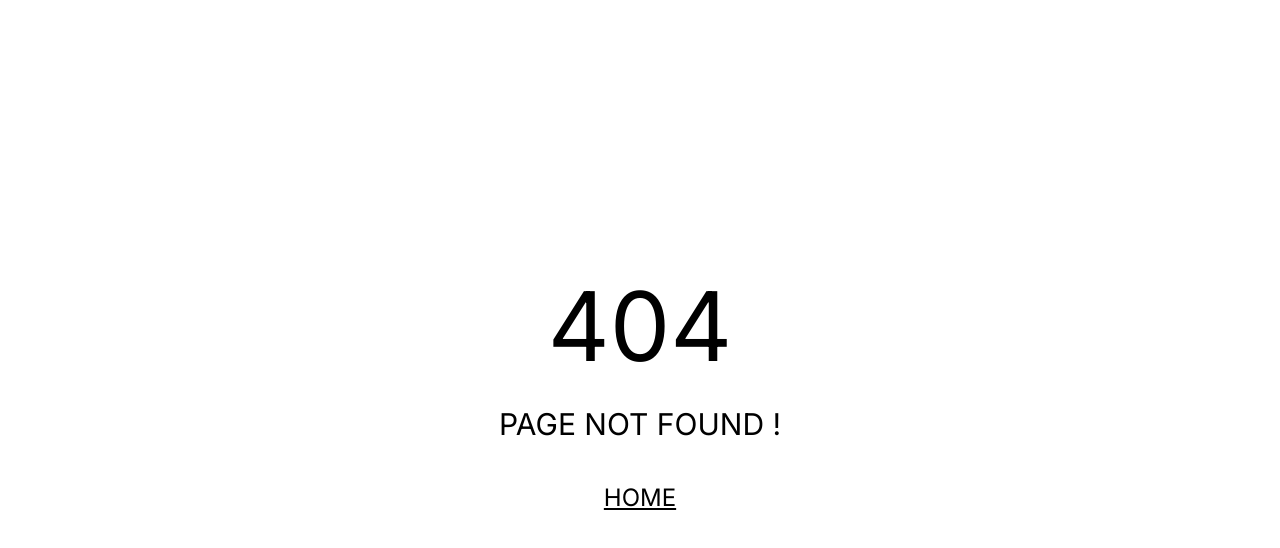
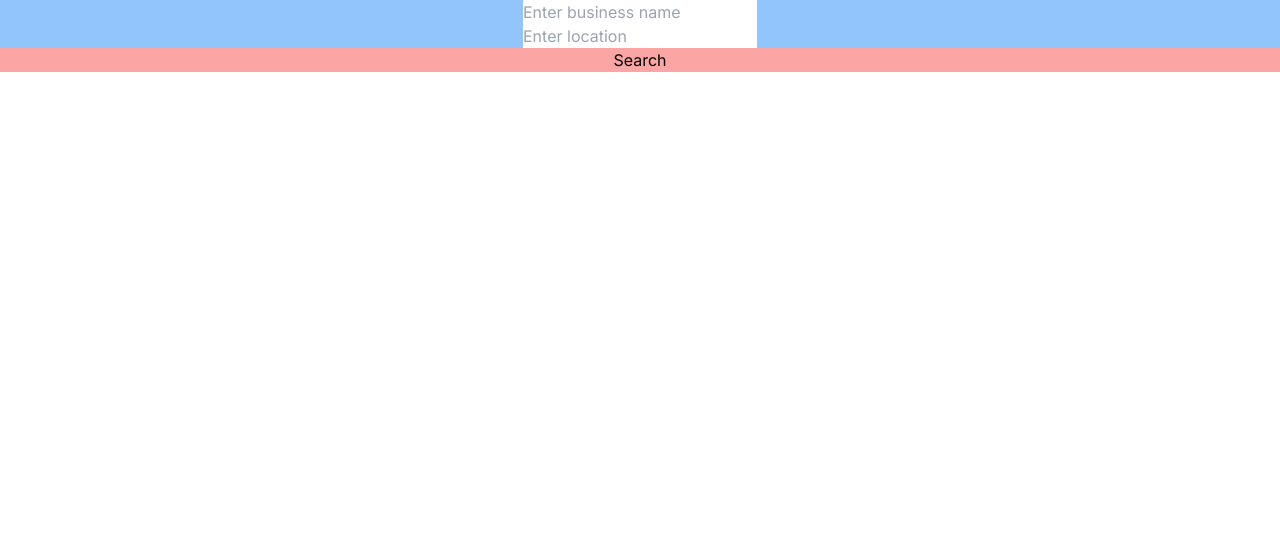
Before and after one commit to stormyy00/BobaThoughts, a Next.js app: page /yelp in a window 1280 px wide. Before the commit this address had no page. Shown: the top 548 px of the page. Built offline with nearby package versions, Linux system fonts and the light colour scheme.

Commit message:
yelp api

```diff
--- /dev/null
+++ b/src/app/api/fetch/search.js
@@ -0,0 +1,24 @@
+export const GET = async (res) => {
+  const { term, location } = req.query;
+
+  try {
+    const response = await fetch(
+      `https://api.yelp.com/v3/businesses/search?term=${term}&location=${location}`,
+      {
+        headers: {
+          Authorization: `Bearer ${process.env.NEXT_YELP_API_KEY}`,
+        },
+      }
+    );
+
+    if (!response.ok) {
+      throw new Error("Failed to fetch data from Yelp API");
+    }
+
+    const data = await response.json();
+    res.status(200).json(data);
+  } catch (error) {
+    console.error("Error fetching data:", error);
+    res.status(500).json({ error: "Internal Server Error" });
+  }
+};
--- /dev/null
+++ b/src/app/yelp/page.js
@@ -0,0 +1,11 @@
+import YelpSearch from "@/components/Yelp";
+
+const Page = () => {
+  return (
+    <div className="flex flex-col">
+      <YelpSearch />
+    </div>
+  );
+};
+
+export default Page;
--- a/src/components/Header.jsx
+++ b/src/components/Header.jsx
@@ -12,7 +12,11 @@ const Header = () => {
             <Image src={Logo} alt="Logo" className="z-0" navigate="/page.js" />
           </Link>
         </div>
-
+        <Link href="/yelp">
+          <button className="bg-gray-300 text-black px8 py-3 font-bold tracking-widest text-lg rounded-full m-10 transition ease-in-out delay-150 hover:scale-[1.01]">
+            yelp res
+          </button>
+        </Link>
         <Link href="/login">
           <button className="bg-gray-300 text-black px8 py-3 font-bold tracking-widest text-lg rounded-full m-10 transition ease-in-out delay-150 hover:scale-[1.01]">
             Sign in
--- /dev/null
+++ b/src/components/Yelp.jsx
@@ -0,0 +1,55 @@
+"use client";
+import { useState } from "react";
+
+const YelpSearch = () => {
+  const [businesses, setBusinesses] = useState([]);
+  const [searchTerm, setSearchTerm] = useState("");
+  const [location, setLocation] = useState("");
+
+  const handleSearch = async () => {
+    try {
+      const response = await fetch(
+        `/api/fetch/search?term=${searchTerm}&location=${location}`
+      );
+      const data = await response.json();
+      setBusinesses(data.businesses);
+    } catch (error) {
+      console.error("Error fetching data:", error);
+    }
+  };
+  return (
+    <div className="flex flex-col justify center w-full text-black">
+      <div className="flex flex-col items-center  bg-blue-300">
+        <input
+          type="text"
+          placeholder="Enter business name"
+          value={searchTerm}
+          onChange={(e) => setSearchTerm(e.target.value)}
+        />
+        <input
+          type="text"
+          placeholder="Enter location"
+          value={location}
+          onChange={(e) => setLocation(e.target.value)}
+        />
+      </div>
+      <button className="bg-red-300" onClick={handleSearch}>
+        Search
+      </button>
+
+      <div className="bg-green-300 ">
+        {businesses.map((business, index) => (
+          <div key={index} className="flex flex-col">
+            <p>{business.name}</p>
+            <p>Rating: {business.rating}</p>
+            <p>
+              Location: {business.location.address1}, {business.location.city}
+            </p>
+          </div>
+        ))}
+      </div>
+    </div>
+  );
+};
+
+export default YelpSearch;
```
Also changed, not shown: 1 other file (tests, documents, lock files or other folders).
